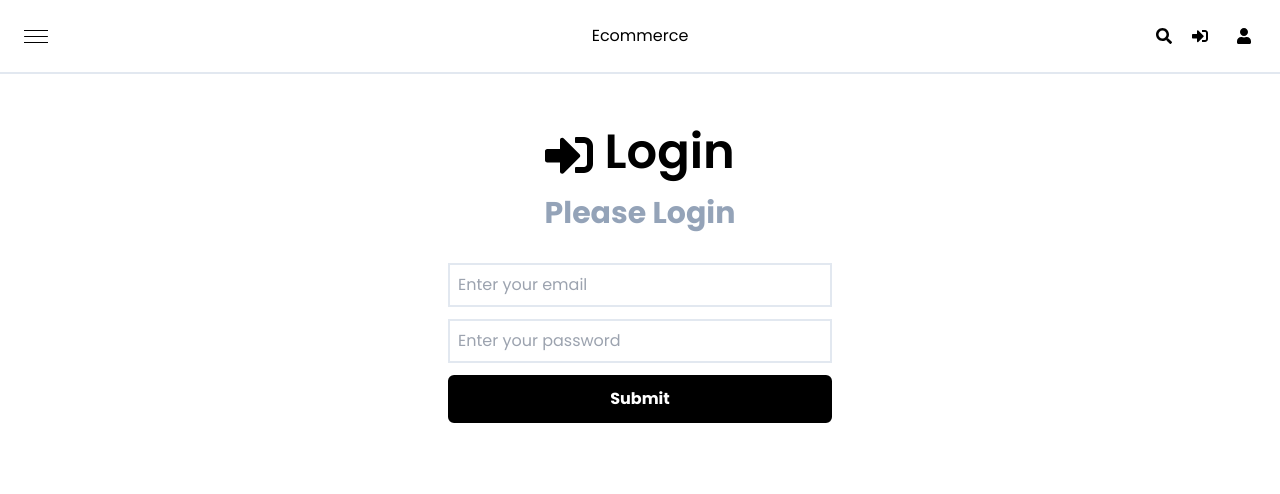
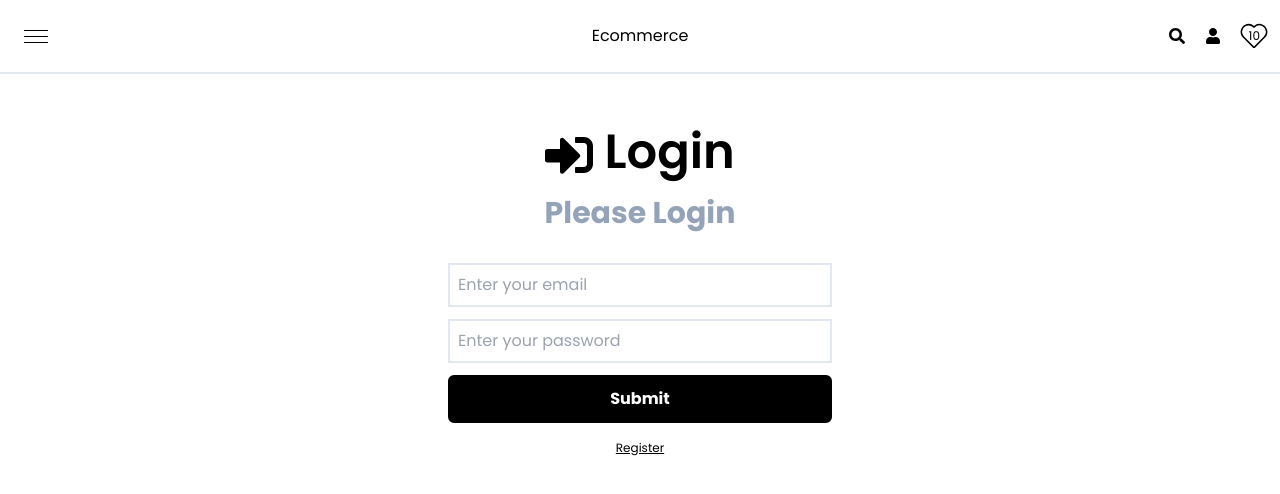
Before and after one commit to stefanlple/Ecommerce, a React (Create React App) app in the folder frontend/: page /login in a window 1280 px wide. Shown: the top 494 px of the page. Built offline with nearby package versions, Linux system fonts and the light colour scheme.

Commit message:
link header fixed

```diff
--- a/frontend/src/components/Header.jsx
+++ b/frontend/src/components/Header.jsx
@@ -1,11 +1,6 @@
 import React, { useState } from "react";
-import {
-  FaSignOutAlt,
-  FaSignInAlt,
-  FaUser,
-  FaShoppingCart,
-  FaSearch,
-} from "react-icons/fa";
+import { FaUser, FaSearch } from "react-icons/fa";
+import { CiHeart } from "react-icons/ci";
 import { Link } from "react-router-dom";
 import { useSelector, useDispatch } from "react-redux";
 import { logout, reset } from "../features/auth/authSlice";
@@ -42,12 +37,12 @@ function Header() {
           <>
             <li className="ml-5">
               <button className="btn" onClick={onLogout}>
-                <FaSignOutAlt className="mr-2" /> Logout
+                <FaUser className="mr-2" /> Logout
               </button>
             </li>
             <li className="ml-5">
               <button className="btn" onClick={"/"}>
-                <FaShoppingCart className="mr-2" /> Cart
+                <CiHeart className="mr-2" /> Cart
               </button>
             </li>
           </>
@@ -79,15 +74,16 @@ function Header() {
                 className="flex items-center hover:text-gray-400"
                 to="/login"
               >
-                <FaSignInAlt className="mr-2" />
+                <FaUser className="mr-2" />
               </Link>
             </li>
             <li className="ml-5">
               <Link
-                className="flex items-center hover:text-gray-400"
-                to="/register"
+                className="flex items-center hover:text-gray-400 relative"
+                to="#"
               >
-                <FaUser className="mr-2" />
+                <CiHeart className="mr-2 absolute text-4xl left-1/2 -translate-x-1/2 font-extralight" />
+                <span className="text-xs font-medium">10</span>
               </Link>
             </li>
           </>
--- a/frontend/src/pages/Login.jsx
+++ b/frontend/src/pages/Login.jsx
@@ -6,6 +6,7 @@ import { useNavigate } from "react-router-dom";
 import { login, reset } from "../features/auth/authSlice";
 import { toast } from "react-toastify";
 import Spinner from "../components/Spinner";
+import { Link } from "react-router-dom";
 
 function Login() {
   const [formData, setFormData] = useState({
@@ -93,6 +94,9 @@ function Login() {
             </button>
           </div>
         </form>
+        <Link to="/register" className="text-xs hover:text-gray-400 underline">
+          Register
+        </Link>
       </section>
     </>
   );
--- a/frontend/src/pages/Register.jsx
+++ b/frontend/src/pages/Register.jsx
@@ -6,6 +6,7 @@ import { register, reset } from "../features/auth/authSlice";
 import { FaUser } from "react-icons/fa";
 import { toast } from "react-toastify";
 import Spinner from "../components/Spinner";
+import { Link } from "react-router-dom";
 
 function Register() {
   const navigate = useNavigate();
@@ -123,6 +124,9 @@ function Register() {
             </button>
           </div>
         </form>
+        <Link to="/login" className="text-xs hover:text-gray-400 underline">
+          Login
+        </Link>
       </section>
     </>
   );
```
